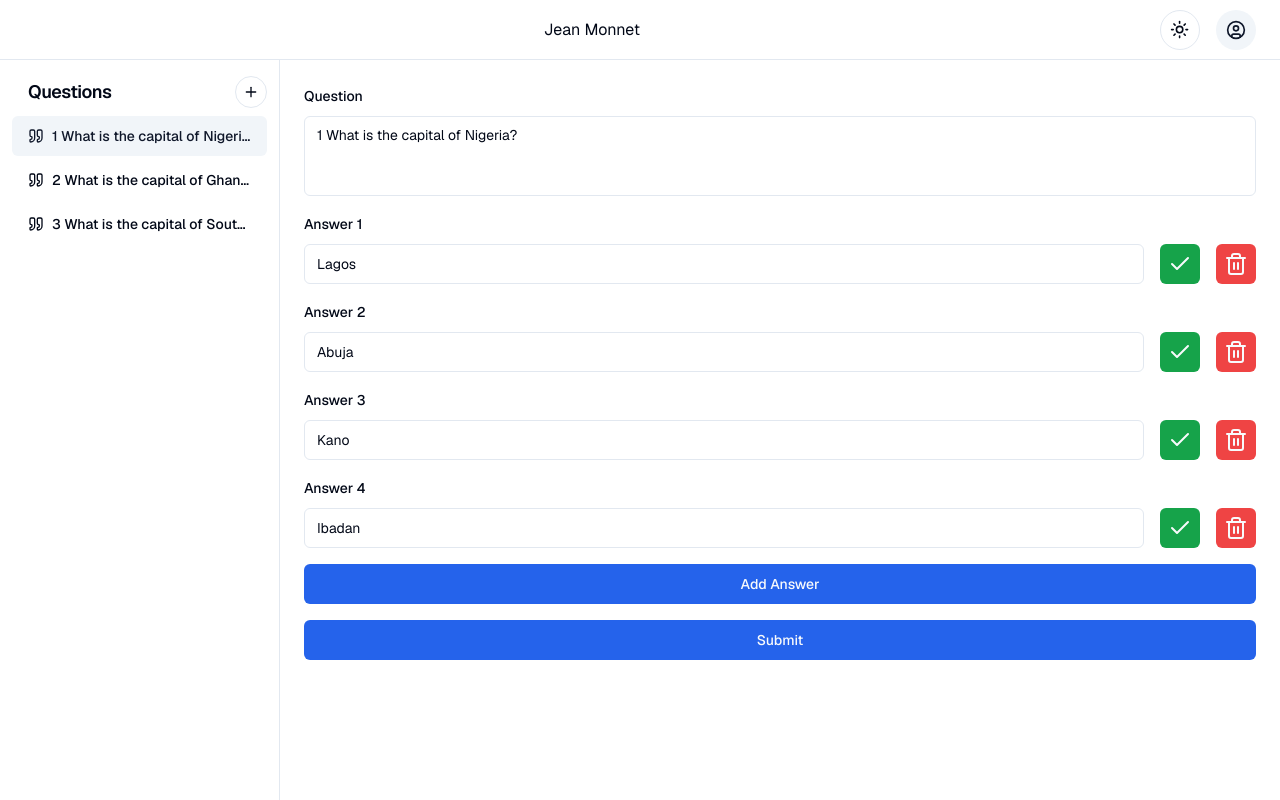
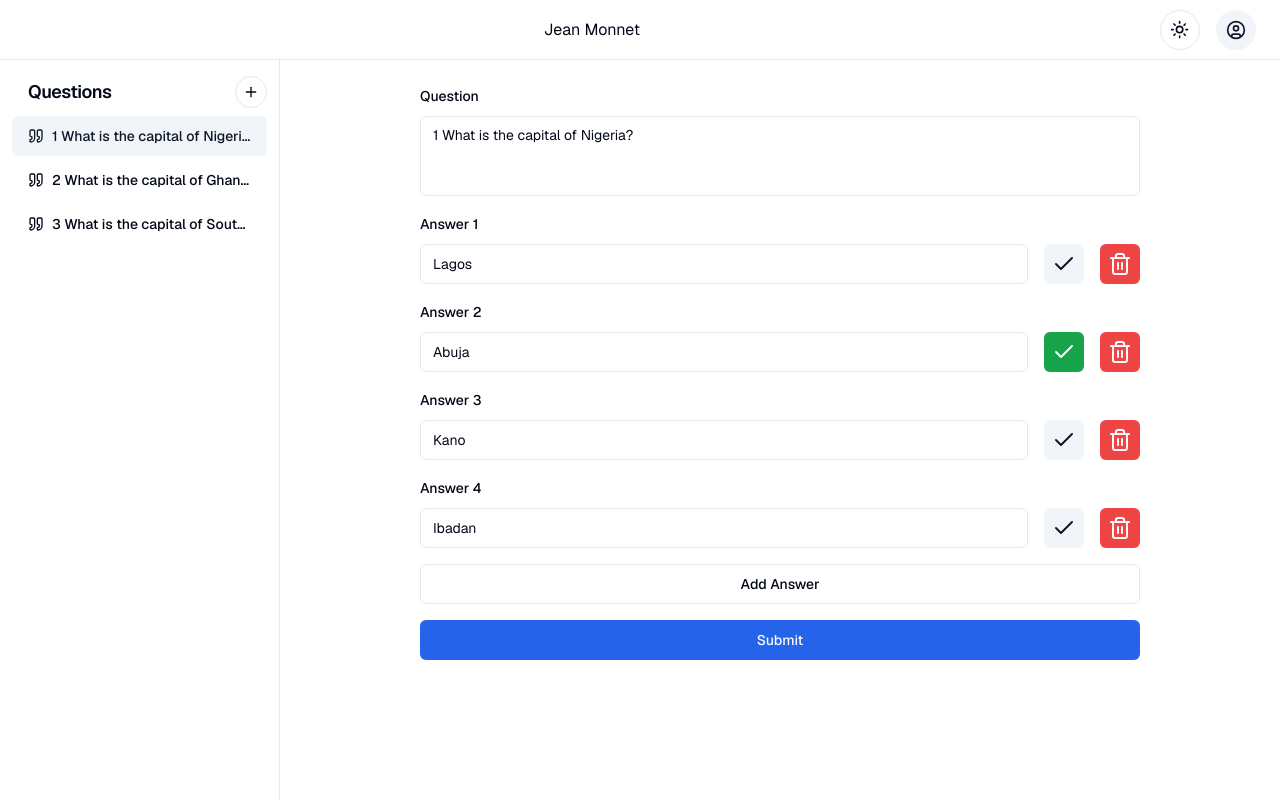
Before and after one commit to ManPuyol/Jean-Monnet-Serious-Game, a Next.js app: page /build/1/1 in a window 1280 px wide. Built offline with nearby package versions, Linux system fonts and the light colour scheme.

Commit message:
feat: Update quiz questions with correct answer format

```diff
--- a/app/(main)/build/[id]/[unitId]/page.tsx
+++ b/app/(main)/build/[id]/[unitId]/page.tsx
@@ -1,3 +1,4 @@
+import { answers } from '@/drizzle/schema';
 import { QuestionBuilder } from './QuestionBuilder';
 
 export default async function page({
@@ -10,18 +11,19 @@ export default async function page({
     {
       id: 1,
       question: '1 What is the capital of Nigeria?',
-      answers: ['Lagos', 'Abuja', 'Kano', 'Ibadan'],
+      answers: [{ name: 'Lagos', correct: false }, { name: 'Abuja', correct: true }, { name: 'Kano', correct: false }, { name: 'Ibadan', correct: false }]
 
     },
     {
       id: 2,
       question: '2 What is the capital of Ghana?',
-      answers: ['Accra', 'Kumasi', 'Tamale', 'Tema'],
+      answers: [{ name: 'Accra', correct: true }, { name: 'Kumasi', correct: false }, { name: 'Tamale', correct: false }, { name: 'Tema', correct: false }]
     },
     {
       id: 3,
       question: '3 What is the capital of South Africa?',
-      answers: ['Cape Town', 'Johannesburg', 'Pretoria', 'Durban'],
+      answers: [{ name: 'Cape Town', correct: false }, { name: 'Johannesburg', correct: false }, { name: 'Pretoria', correct: true }, { name: 'Durban', correct: false }]
+      //answers: ['Cape Town', 'Johannesburg', 'Pretoria', 'Durban'],
     },
   ];
 
--- a/app/(main)/build/[id]/[unitId]/questionForm.tsx
+++ b/app/(main)/build/[id]/[unitId]/questionForm.tsx
@@ -15,7 +15,7 @@ import {
 } from '@/components/ui/form';
 import { Textarea } from '@/components/ui/textarea';
 import { toast } from '@/components/ui/use-toast';
-import { Dispatch, SetStateAction, useEffect, useState } from 'react';
+import { Dispatch, SetStateAction, useEffect } from 'react';
 import { Input } from '@/components/ui/input';
 import { Check, Trash2 } from 'lucide-react';
 
@@ -30,8 +30,9 @@ const FormSchema = z.object({
     }),
   answers: z
     .array(
-      z.string().min(1, {
-        message: 'Answer must be at least 1 character.',
+      z.object({
+        name: z.string().min(1, { message: 'Required' }),
+        correct: z.boolean().default(false),
       }),
     )
     .min(3, {
@@ -52,28 +53,38 @@ export default function QuestionForm({
     resolver: zodResolver(FormSchema),
     defaultValues: {
       question: questions[activeQuestion]?.question ?? '',
-        answers: questions[activeQuestion]?.answers ?? ['A', 'B', 'C'] },
+      answers: questions[activeQuestion]?.answers.length
+        ? questions[activeQuestion]?.answers
+        : [
+            { name: '', correct: true },
+            { name: '', correct: false },
+            { name: '', correct: false },
+          ],
+    },
   });
-
-  const { fields, append } = useFieldArray({
+  const { fields, append, remove } = useFieldArray({
     control: form.control,
-    //@ts-ignore
     name: 'answers',
   });
 
   useEffect(() => {
     form.reset({
       question: questions[activeQuestion]?.question ?? '',
-      answers: questions[activeQuestion]?.answers ?? ['A', 'B', 'C'],
+      answers: questions[activeQuestion]?.answers.length
+        ? questions[activeQuestion]?.answers
+        : [
+            { name: '', correct: true },
+            { name: '', correct: false },
+            { name: '', correct: false },
+          ],
     });
   }, [activeQuestion]);
 
   const addAnswer = () => {
-    append('');
+    append({ name: '', correct: false });
   };
 
   function onSubmit(data: z.infer<typeof FormSchema>) {
-    data.answers = data.answers.map(a => a.trim());
     toast({
       title: 'You submitted the following values:',
       description: (
@@ -86,9 +97,10 @@ export default function QuestionForm({
 
   return (
     <Form {...form}>
+      <div className="flex justify-around">
         <form
           onSubmit={form.handleSubmit(onSubmit)}
-        className="flex flex-col p-6 space-y-4"
+          className="flex flex-col max-w-3xl w-full p-6 space-y-4"
         >
           <FormField
             control={form.control}
@@ -111,7 +123,7 @@ export default function QuestionForm({
             <FormField
               key={f.id}
               control={form.control}
-            name={`answers.${index}`}
+              name={`answers.${index}.name`}
               render={({ field }) => (
                 <div className="flex flex-row items-start gap-4">
                   <FormItem className="flex-1">
@@ -124,8 +136,17 @@ export default function QuestionForm({
                   <Button
                     className="relative top-[2rem]"
                     type="button"
-                  variant={'success'}
+                    variant={
+                      form.getValues().answers[index].correct
+                        ? 'success'
+                        : 'secondary'
+                    }
                     size={'icon'}
+                    onClick={() => {
+                      const newAnswers = form.getValues().answers;
+                      newAnswers[index].correct = !newAnswers[index].correct;
+                      form.setValue('answers', newAnswers);
+                    }}
                   >
                     <Check />
                   </Button>
@@ -135,12 +156,7 @@ export default function QuestionForm({
                     variant={fields.length <= 3 ? 'secondary' : 'destructive'}
                     size={'icon'}
                     disabled={fields.length <= 3}
-                  onClick={() =>
-                    form.setValue(
-                      'answers',
-                      form.getValues().answers.filter((_, i) => i !== index),
-                    )
-                  }
+                    onClick={() => remove(index)}
                   >
                     <Trash2 />
                   </Button>
@@ -148,11 +164,12 @@ export default function QuestionForm({
               )}
             />
           ))}
-        <Button type="button" onClick={addAnswer}>
+          <Button type="button" variant="outline" onClick={addAnswer}>
             Add Answer
           </Button>
           <Button type="submit">Submit</Button>
         </form>
+      </div>
     </Form>
   );
 }
```
Lines whose indentation alone changed are shown as unchanged.
